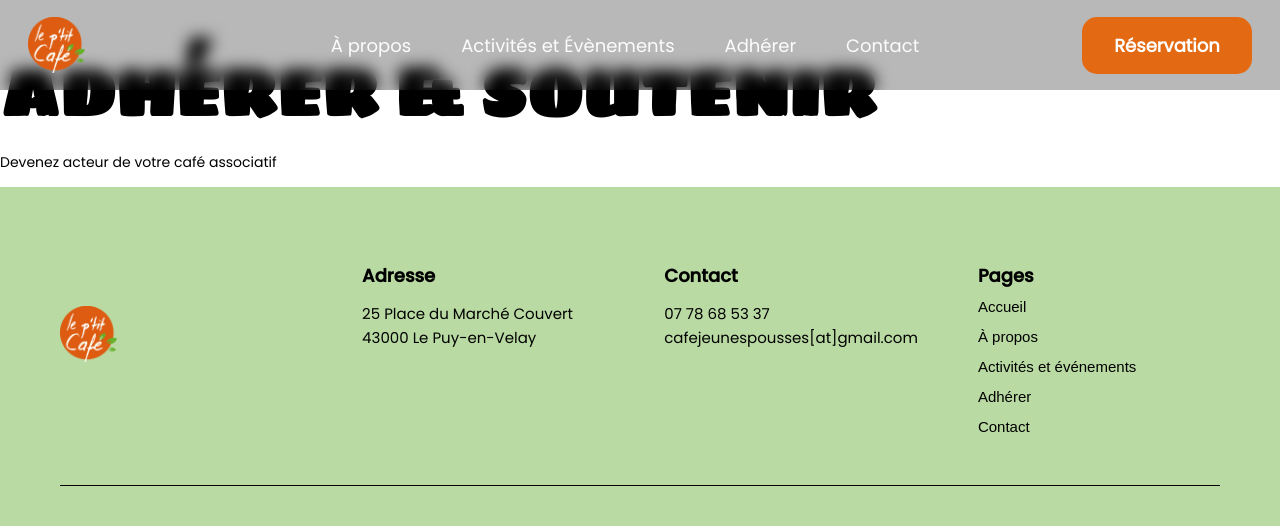
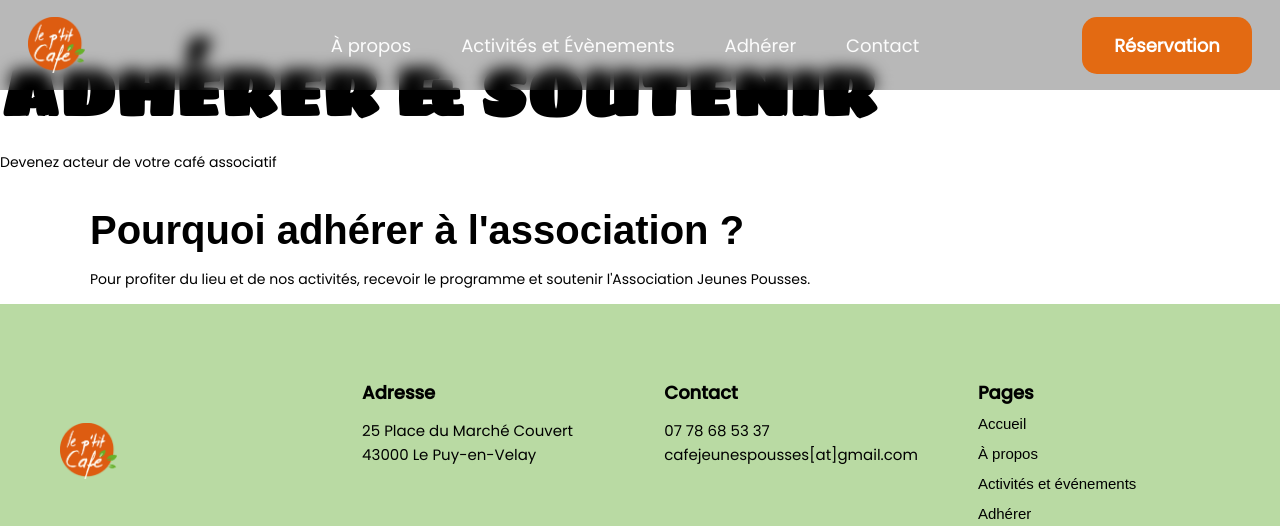
Before and after one commit to EvannPopoff/leptitcafe, a PHP site: template app/views/pages/membership.php in a window 1280 px wide. Shown: the top 526 px of the page. Run offline with PHP 8.4, Linux system fonts and the light colour scheme; the template is opened without the code that fills it, so the values that code supplies are empty; some web fonts are replaced.

Commit message:
Ajout section pourquoi adherer

```diff
--- a/app/views/pages/membership.php
+++ b/app/views/pages/membership.php
@@ -4,4 +4,10 @@
         <h1>ADHÉRER & SOUTENIR</h1>
         <p>Devenez acteur de votre café associatif</p>
     </section>
+ <section class="pourquoi-adherer">
+    <div class="container">
+        <h2>Pourquoi adhérer à l'association ?</h2>
+           <p>Pour profiter du lieu et de nos activités, recevoir le programme et soutenir l'Association Jeunes Pousses.</p>
+        </div>
+    </section>
 </main>
```
